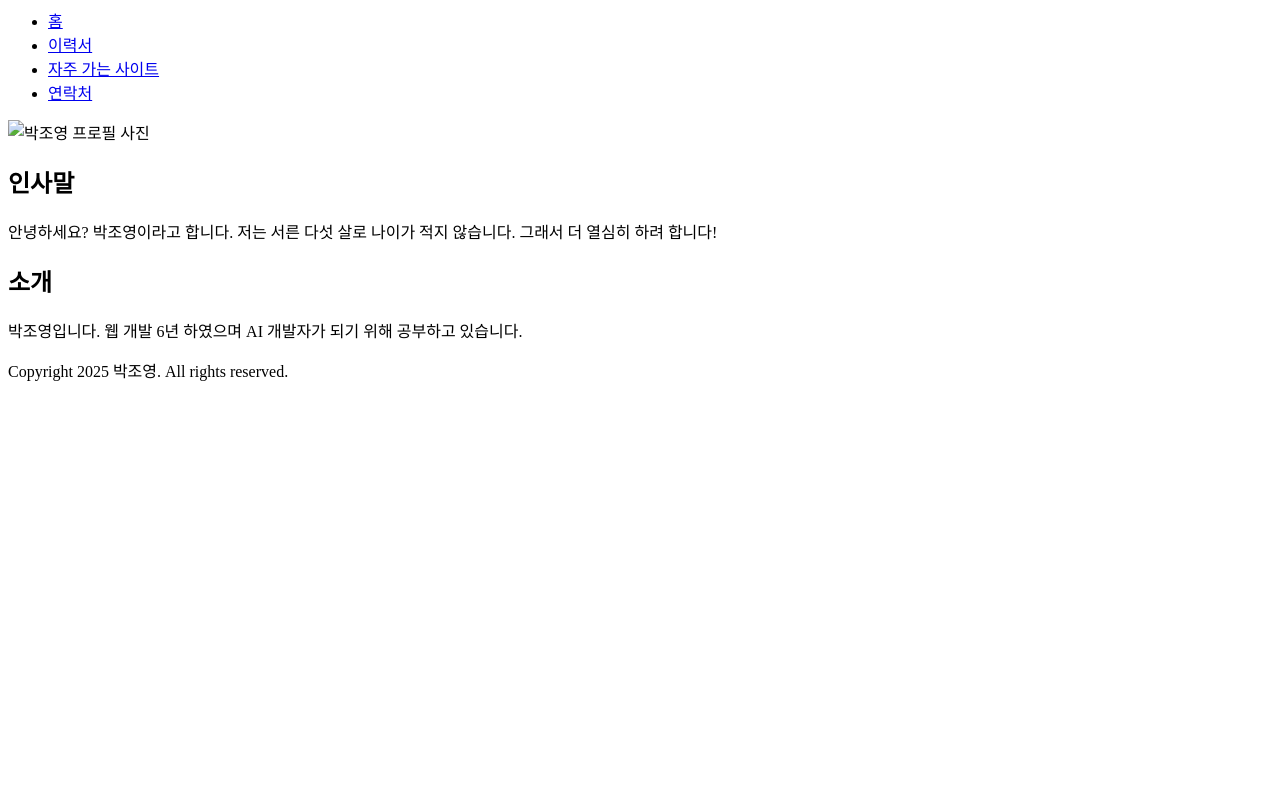
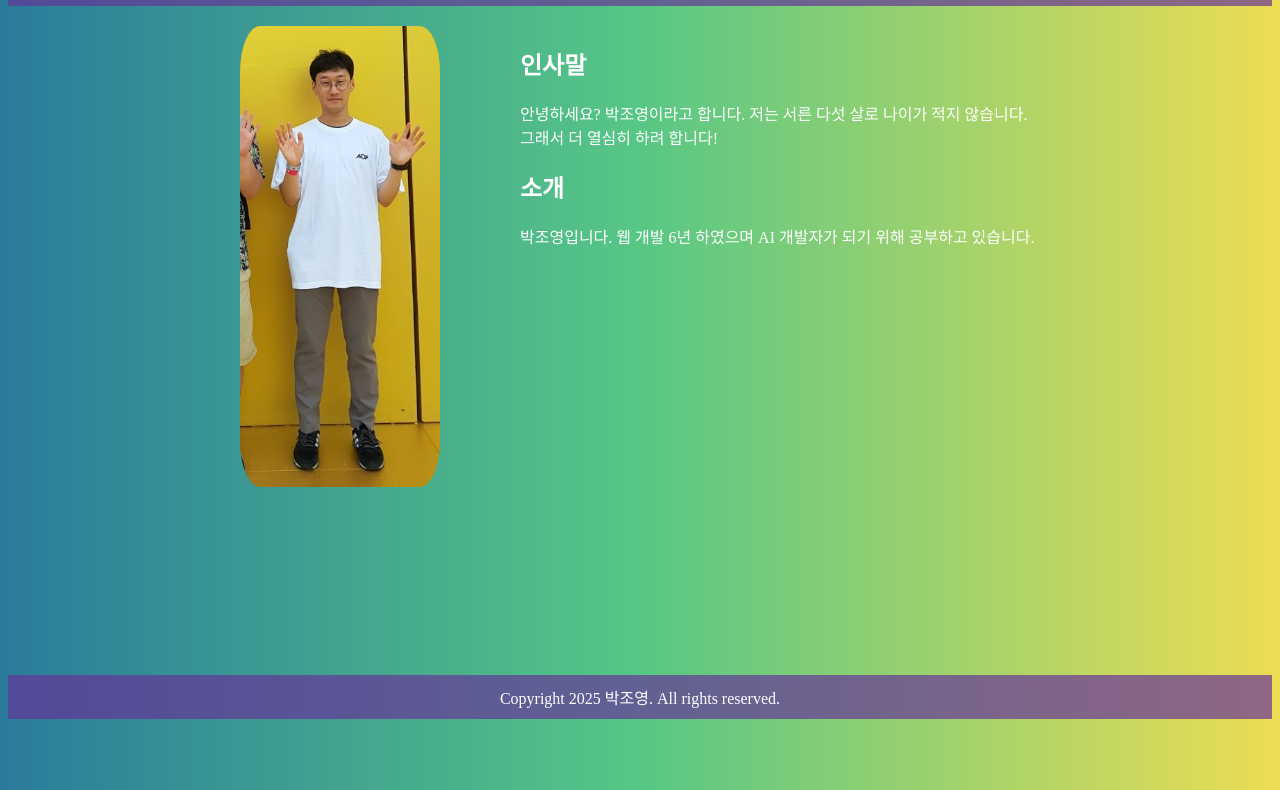
Before and after one commit to Park-Joyeong/Portfolio, a plain HTML site: page index.html in a window 1280 px wide. Shown: the part 81-871 px from the top of the page. Before the commit the page ends 800 px from the top, so only its background shows below. Drawn offline with Linux system fonts and the light colour scheme; the site is published under a folder, as on GitHub Pages, so addresses that start at the root find nothing.

Commit message:
fix import path error

```diff
--- a/index.html
+++ b/index.html
@@ -4,7 +4,7 @@
     <meta charset="UTF-8" />
     <meta name="viewport" content="width=device-width, initial-scale=1.0" />
     <title>[박조영] 포트폴리오</title>
-    <link rel="stylesheet" href="/css/style.css" />
+    <link rel="stylesheet" href="./css/style.css" />
   </head>
 
   <body>
@@ -26,7 +26,7 @@
           <section class="profile-image-section">
             <img
               class="profile-image"
-              src="/images/my.jpg"
+              src="./images/my.jpg"
               alt="박조영 프로필 사진"
             />
           </section>
```
Also changed, not shown: contact.html (+1 -1 lines), resume.html (+2 -2 lines), sites.html (+1 -1 lines).
